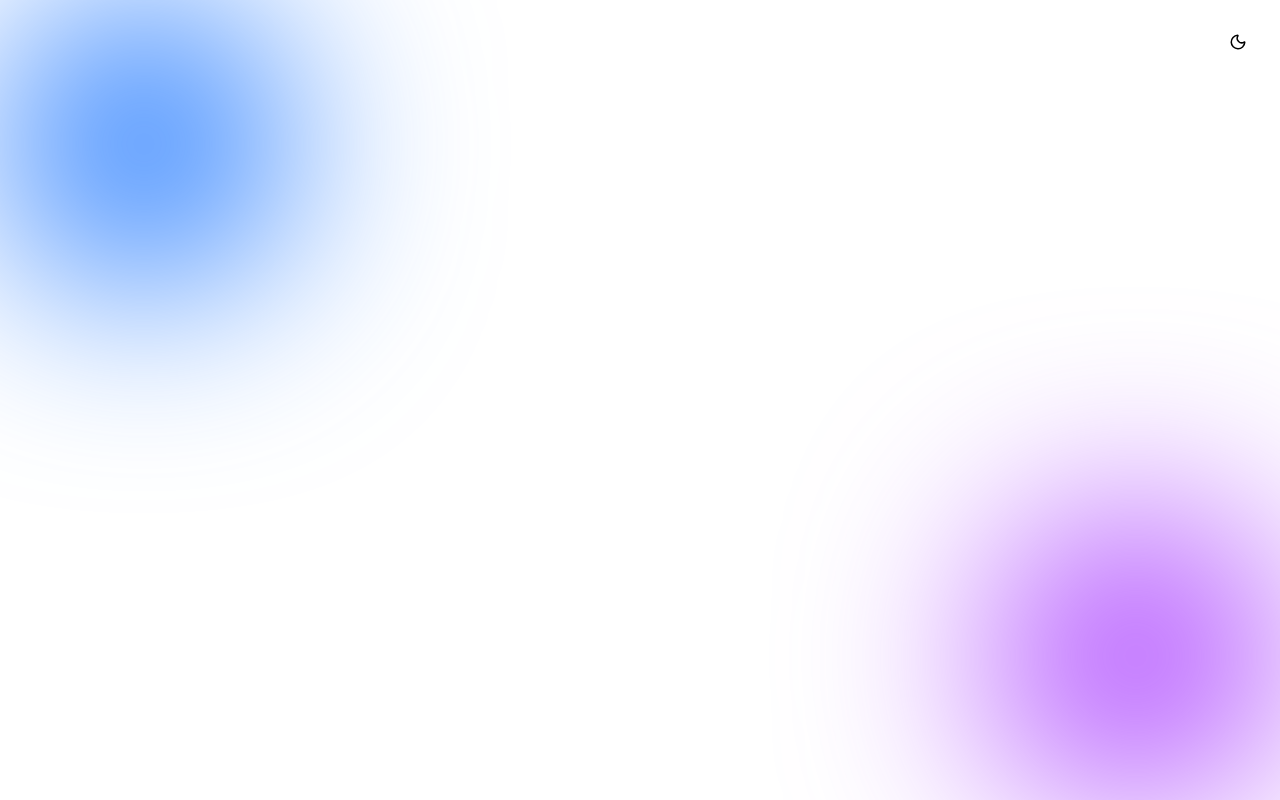
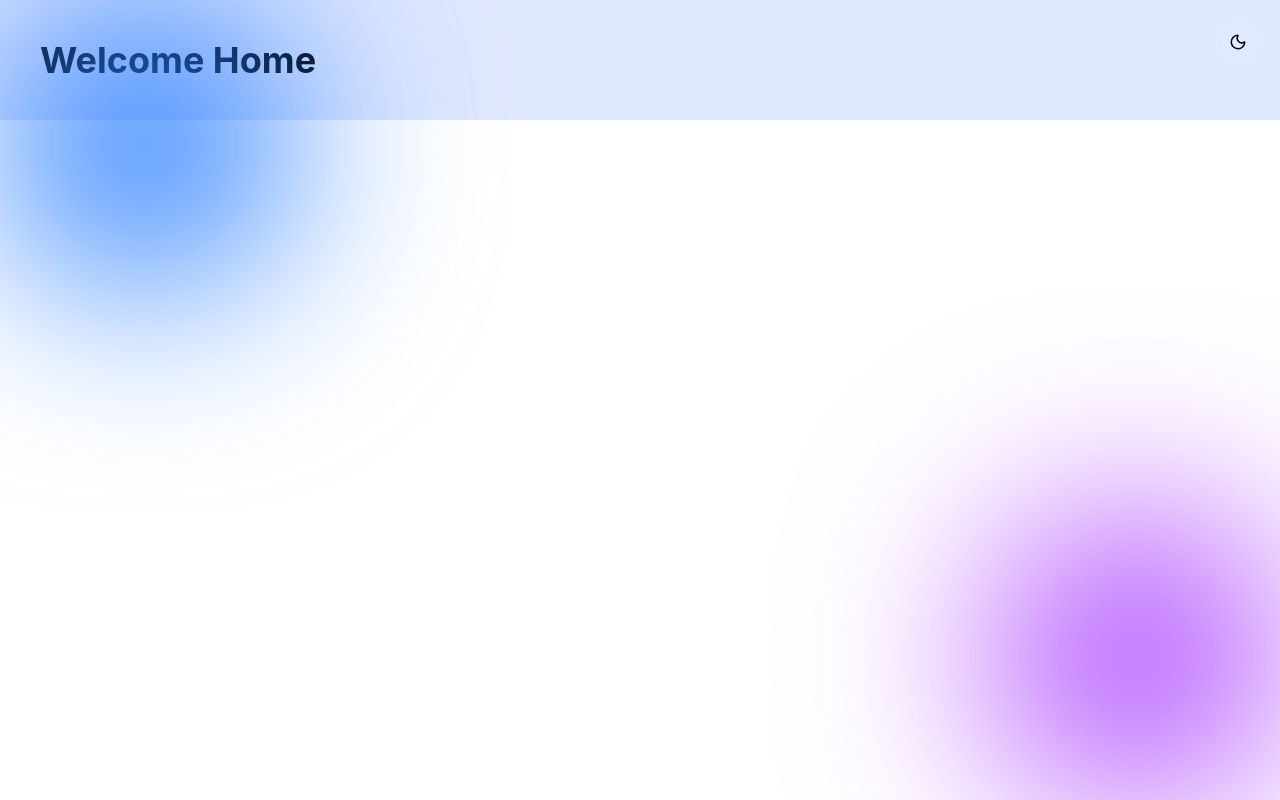
Before and after one commit to subham-oss/Task-Management-Application, a React (Vite) app in the folder client/: page / in a window 1280 px wide. Before the commit this address had no page. Built offline with nearby package versions, Linux system fonts and the light colour scheme.

Commit message:
add new context

```diff
--- a/client/src/App.tsx
+++ b/client/src/App.tsx
@@ -1,13 +1,10 @@
-import { useTheme } from "./hooks/useTheme";
-
+import { useTheme } from "./context/ThemeContext";
 import AppRouter from "./router/AppRouter";
 
-import ThemeToggle from "./components/ThemeToggle";
 
 export default function App() {
   const {
     dark,
-    toggleTheme,
   } = useTheme();
 
   return (
@@ -19,13 +16,6 @@ export default function App() {
       }
     >
 
-      <div className="fixed top-5 right-5 z-50">
-        { <ThemeToggle
-          dark={dark}
-          toggle={toggleTheme}
-        /> }
-      </div>
-
       <div className="orb bg-blue-500 w-72 h-72 top-0 left-0" />
       <div className="orb bg-purple-500 w-72 h-72 bottom-0 right-0" />
 
--- a/client/src/components/Navbar.tsx
+++ b/client/src/components/Navbar.tsx
@@ -5,12 +5,6 @@ import { Menu, X, Search, Bell, Plus, CheckSquare, User, } from "lucide-react";
 
 import { motion, AnimatePresence } from "framer-motion";
 
-import ThemeToggle from "./ThemeToggle";
-
-type NavbarProps = {
-  dark: boolean;
-  toggleTheme: () => void;
-};
 
 const navItems = [
   {
@@ -35,7 +29,7 @@ const navItems = [
   },
 ];
 
-export default function Navbar({ dark, toggleTheme }: NavbarProps) {
+export default function Navbar() {
   const [mobileOpen, setMobileOpen] = useState(false);
 
   return (
@@ -95,7 +89,7 @@ export default function Navbar({ dark, toggleTheme }: NavbarProps) {
               </button>
 
               {/* Theme */}
-              <ThemeToggle dark={dark} toggle={toggleTheme} />
+
 
               {/* Profile */}
               <button className="glass p-3 rounded-xl">
@@ -165,7 +159,6 @@ export default function Navbar({ dark, toggleTheme }: NavbarProps) {
                 Notifications
               </button>
 
-              <ThemeToggle dark={dark} toggle={toggleTheme} />
             </div>
           </motion.div>
         )}
--- /dev/null
+++ b/client/src/context/ThemeContext.tsx
@@ -0,0 +1,65 @@
+import {
+  createContext,
+  useContext,
+  useEffect,
+  useState,
+  type ReactNode,
+} from "react";
+
+type ThemeContextType = {
+  dark: boolean;
+  toggleTheme: () => void;
+};
+
+const ThemeContext = createContext<
+  ThemeContextType | undefined
+>(undefined);
+
+export function ThemeProvider({
+  children,
+}: {
+  children: ReactNode;
+}) {
+  const [dark, setDark] = useState(
+    localStorage.getItem("theme") === "dark"
+  );
+
+  useEffect(() => {
+    document.documentElement.classList.toggle(
+      "dark",
+      dark
+    );
+
+    localStorage.setItem(
+      "theme",
+      dark ? "dark" : "light"
+    );
+  }, [dark]);
+
+  const toggleTheme = () => {
+    setDark((prev) => !prev);
+  };
+
+  return (
+    <ThemeContext.Provider
+      value={{
+        dark,
+        toggleTheme,
+      }}
+    >
+      {children}
+    </ThemeContext.Provider>
+  );
+}
+
+export function useTheme() {
+  const context = useContext(ThemeContext);
+
+  if (!context) {
+    throw new Error(
+      "useTheme must be used within ThemeProvider"
+    );
+  }
+
+  return context;
+}
--- a/client/src/hooks/useTheme.ts
+++ /dev/null
@@ -1,21 +0,0 @@
-import { useEffect, useState } from "react";
-
-export const useTheme = () => {
-  const [dark, setDark] = useState(
-    localStorage.getItem("theme") === "dark"
-  );
-
-  useEffect(() => {
-    document.documentElement.classList.toggle("dark", dark);
-
-    localStorage.setItem(
-      "theme",
-      dark ? "dark" : "light"
-    );
-  }, [dark]);
-
-  return {
-    dark,
-    toggleTheme: () => setDark(!dark),
-  };
-};
--- a/client/src/main.tsx
+++ b/client/src/main.tsx
@@ -3,7 +3,10 @@ import ReactDOM from "react-dom/client";
 import "./index.css";
 
 import App from "./App";
+import { ThemeProvider } from "./context/ThemeContext";
 
 ReactDOM.createRoot(
   document.getElementById("root")!
-).render(<App />);
+).render(<ThemeProvider>
+    <App />
+  </ThemeProvider>);
--- a/client/src/pages/Calendar.tsx
+++ b/client/src/pages/Calendar.tsx
@@ -0,0 +1,11 @@
+import React from 'react'
+
+const Calendar = () => {
+  return (
+    <div>
+
+    </div>
+  )
+}
+
+export default Calendar
--- /dev/null
+++ b/client/src/pages/Home.tsx
@@ -0,0 +1,29 @@
+import ThemeToggle from "../components/ThemeToggle";
+
+import { useTheme } from "../context/ThemeContext";
+
+const Home = () => {
+  const {
+    dark,
+    toggleTheme,
+  } = useTheme();
+
+  return (
+    <div>
+      <div className="fixed top-5 right-5 z-50">
+        <ThemeToggle
+          dark={dark}
+          toggle={toggleTheme}
+        />
+      </div>
+
+      <div className="p-10">
+        <h1 className="text-4xl font-bold">
+          Welcome Home
+        </h1>
+      </div>
+    </div>
+  );
+};
+
+export default Home;
--- a/client/src/router/AppRouter.tsx
+++ b/client/src/router/AppRouter.tsx
@@ -6,8 +6,9 @@ import ForgotPassword from "../pages/ForgotPassword";
 import Dashboard from "../pages/Dashboard";
 import Tasks from "../pages/Tasks";
 import Projects from "../pages/Projects";
-import { Calendar } from "lucide-react";
+import Calendar from "../pages/Calendar";
 import Analytics from "../pages/Analytics";
+import Home from "../pages/Home";
 
 export default function AppRouter() {
   return (
@@ -17,14 +18,11 @@ export default function AppRouter() {
         <Route path="/register" element={<Register />} />
         <Route path="/forgot-password" element={<ForgotPassword />} />
         <Route path="/dashboard" element={<Dashboard />}  />
-
         <Route path="/tasks"  element={<Tasks />} />
-
         <Route path="/projects"  element={<Projects />} />
-
         <Route path="/calendar"  element={<Calendar />}  />
-
         <Route path="/analytics"  element={<Analytics />}  />
+        <Route path="/" element={<Home/>} />
       </Routes>
     </BrowserRouter>
   );
```
